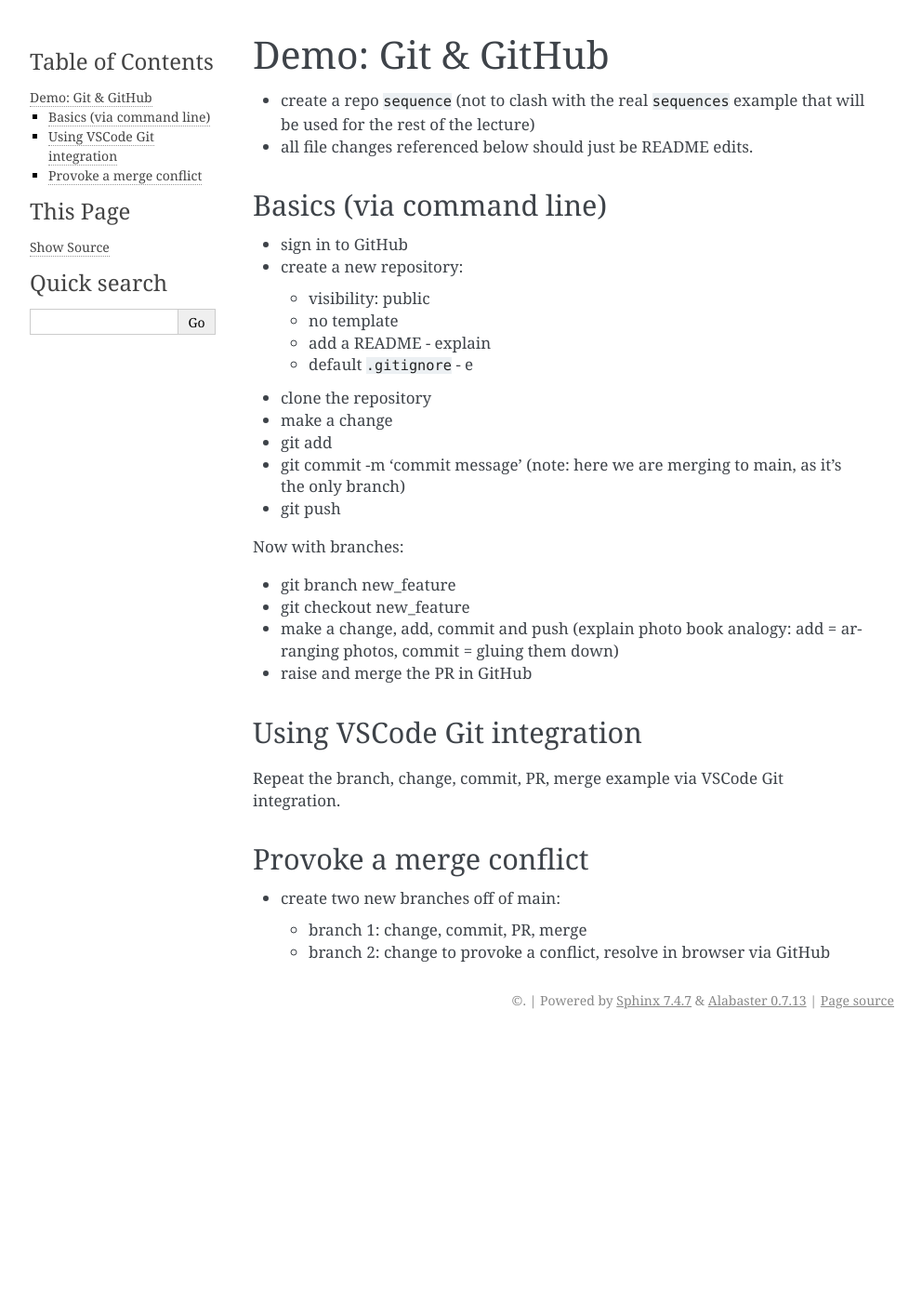
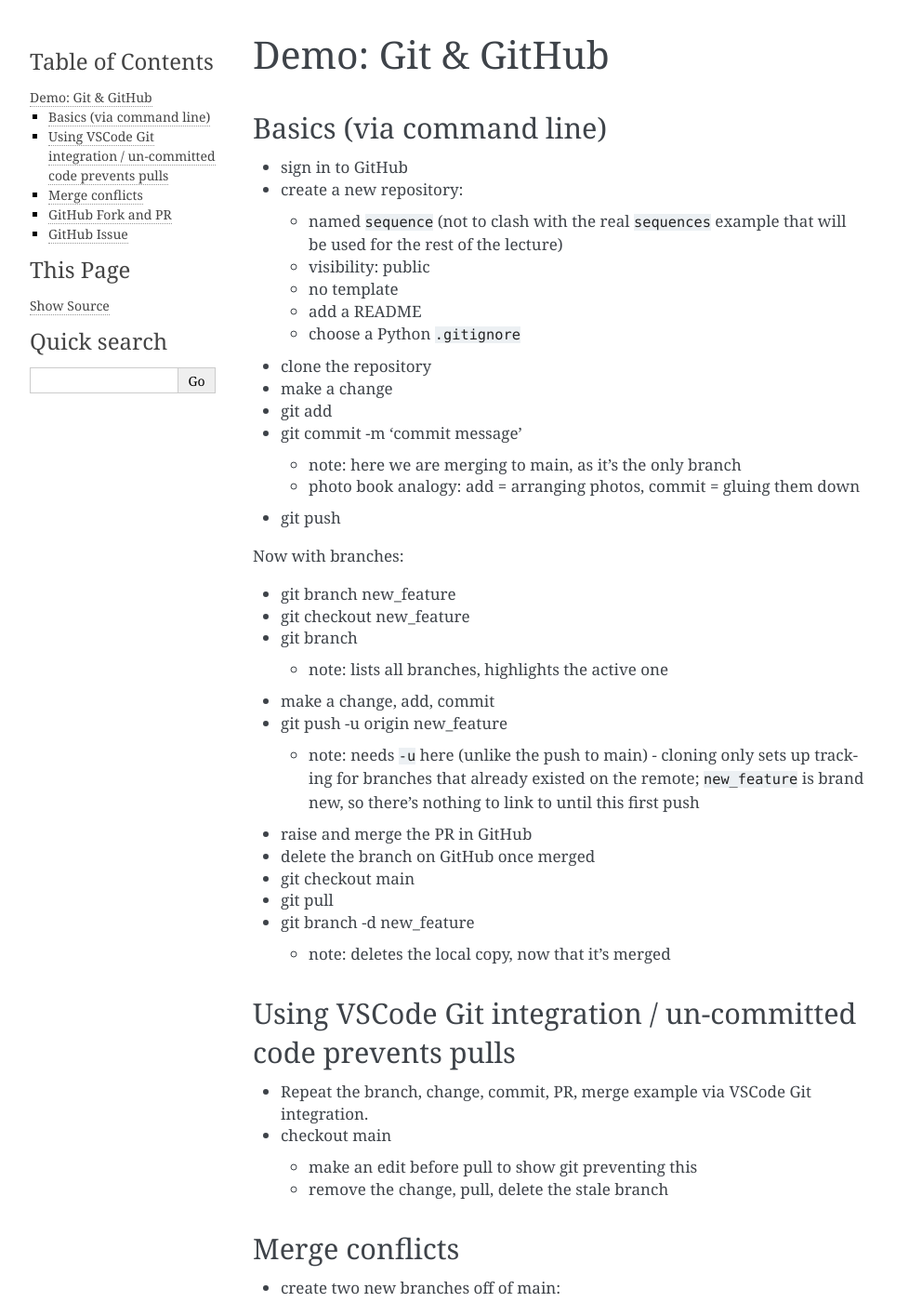
Before and after one commit to prashjet/oss4astro-course, a Sphinx documentation site: the page built from docs/lectures/02_intro_to_git/demo_script.md, in a window 1280 px wide and 1400 px high. Shown: the whole window at 93% size, without its empty margins (148-1140 px from the left). Built offline with Sphinx 7.4.7, drawn with Linux system fonts in a browser that asks for light colours; some of the changed text lies outside the part shown.

Commit message:
Write the Lecture 2 (Git & GitHub) walkthrough and finalize the demo script
walkthrough.md: full student-facing write-up covering setup, add/commit/
push, branches and PRs, the same flow in VS Code, uncommitted-changes-
blocks-pull, three merge-conflict resolution paths (GitHub web editor,
VS Code locally, and divergent-history via git pull), forking someone
else's repo, issues, GitHub credential setup (gh auth login), and a
command/action reference table.

demo_script.md: added the branch-cleanup steps (list branches, delete
on GitHub after merge, git branch -d locally) and the git-pull -u note,
to match what the walkthrough actually documents.

Screenshots (figs/): VS Code Source Control panel (Source Control icon,
Add/Commit buttons, branch indicator), the GitHub PR "can't automatically
merge" warning, the "branch has conflicts" banner, GitHub's web conflict
editor, and VS Code's merge editor showing conflict markers - all
annotated where needed and matched to their exact spot in the text.

Co-Authored-By: Claude Sonnet 5 <noreply@anthropic.com>

```diff
--- a/docs/lectures/02_intro_to_git/demo_script.md
+++ b/docs/lectures/02_intro_to_git/demo_script.md
@@ -1,35 +1,66 @@
 # Demo: Git & GitHub
-
-- create a repo `sequence` (not to clash with the real `sequences` example that will be used for the rest of the lecture)
-- all file changes referenced below should just be README edits.
 
 ## Basics (via command line)
 
 - sign in to GitHub
 - create a new repository:
+    - named `sequence` (not to clash with the real `sequences` example that will be used for the rest of the lecture)
     - visibility: public
     - no template
-    - add a README - explain
-    - default `.gitignore` - e
+    - add a README
+    - choose a Python `.gitignore`
 - clone the repository
 - make a change
 - git add
-- git commit -m 'commit message' (note: here we are merging to main, as it's the only branch)
+- git commit -m 'commit message'
+  - note: here we are merging to main, as it's the only branch
+  - photo book analogy: add = arranging photos, commit = gluing them down
 - git push
 
 Now with branches:
 
 - git branch new_feature
 - git checkout new_feature
-- make a change, add, commit and push (explain photo book analogy: add = arranging photos, commit = gluing them down)
+- git branch
+  - note: lists all branches, highlights the active one
+- make a change, add, commit
+- git push -u origin new_feature
+  - note: needs `-u` here (unlike the push to main) - cloning only sets up
+    tracking for branches that already existed on the remote; `new_feature`
+    is brand new, so there's nothing to link to until this first push
 - raise and merge the PR in GitHub
+- delete the branch on GitHub once merged
+- git checkout main
+- git pull
+- git branch -d new_feature
+  - note: deletes the local copy, now that it's merged
 
-## Using VSCode Git integration
+## Using VSCode Git integration / un-committed code prevents pulls
 
-Repeat the branch, change, commit, PR, merge example via VSCode Git integration.
+- Repeat the branch, change, commit, PR, merge example via VSCode Git integration.
+- checkout main
+  - make an edit before pull to show git preventing this
+  - remove the change, pull, delete the stale branch
 
-## Provoke a merge conflict
+## Merge conflicts
 
 - create two new branches off of main:
     - branch 1: change, commit, PR, merge
-    - branch 2: change to provoke a conflict, resolve in browser via GitHub
+    - branch 2: change to provoke a conflict, raise PR, resolve in browser via GitHub
+- create two new branches off of main:
+    - branch 1: change, commit, PR, merge
+    - branch 2: change to provoke a conflict, raise PR, resolve in VSCode by merging main into the branch
+
+## GitHub Fork and PR
+
+- [first-contributions](https://github.com/firstcontributions/first-contributions)
+ - add name to Contributors.md
+ - git commit -m "Add prash to Contributors list"
+ - push, raise PR *to the upstream repo*
+
+## GitHub Issue
+
+- make an issue in the `sequence` repo
+- possible assignees: current only myself
+- invite a student to comment on the issue
+- assign the student to the issue
```
Also changed, not shown: docs/lectures/02_intro_to_git/slides.md (+4 -0 lines), docs/lectures/02_intro_to_git/walkthrough.md (+221 -0 lines), docs/lectures/02_intro_to_git/figs/github_conflicts_banner.png (added), docs/lectures/02_intro_to_git/figs/github_web_editor_conflict.png (added), docs/lectures/02_intro_to_git/figs/pr_merge_conflict_warning.png (added), docs/lectures/02_intro_to_git/figs/resolve_conflict.png (added), docs/lectures/02_intro_to_git/figs/vscode_source_control_annotated.png (added).
